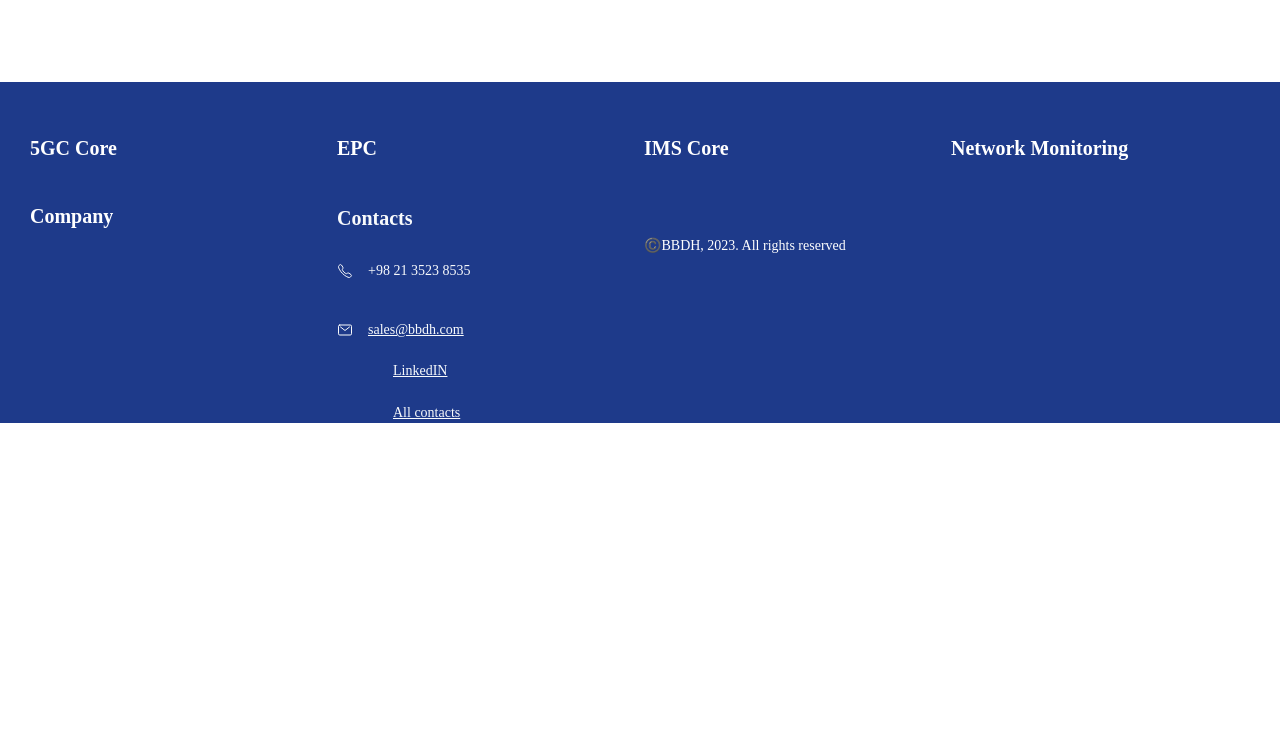
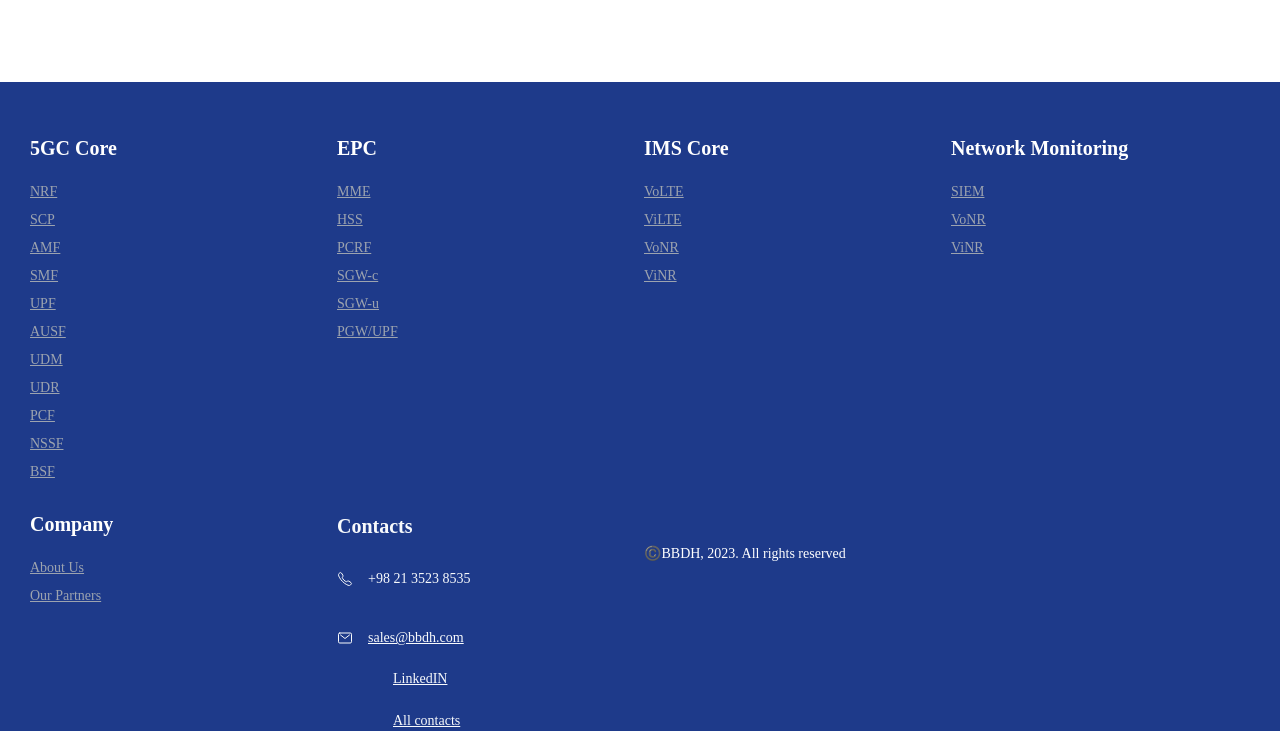
Before and after one commit to Homazd/Behin-Landing-Page, a Gatsby site: page /fiveGC/nrf in a window 1280 px wide. Shown: the part 830-1561 px from the top of the page. Before the commit the page ends 1253 px from the top, so only its background shows below. Built offline with nearby package versions, Linux system fonts and the light colour scheme; Gatsby itself is replaced by a stand-in of ours.

Commit message:
chore: resolve footer issue

```diff
--- a/src/components/Footer/Footer.js
+++ b/src/components/Footer/Footer.js
@@ -21,7 +21,7 @@ function Footer() {
                   className="block text-[12px] tablet:text-[14px] underline text-gray-400 font-normal"
                   key={index}
                 >
-                  {item.title}
+                  {item.header}
                 </Link>
               ))}
             </div>
--- a/src/pages/fiveGC/nrf.js
+++ b/src/pages/fiveGC/nrf.js
@@ -26,7 +26,7 @@ const NRFPage = () => {
       <div className="w-[300px] tablet:w-[700px] laptop:w-[800px] desktop:w-[1200px] mx-auto mt-5 place-content-center">
         <div className="grid place-content-center">
           <h1 className="font-bold text-[23px] tablet:text-[18px] mt-6 laptop:text-[30px] desktop:text-[46px] text-blue-600 p-2">
-            Network Repository Function(NRF)
+            Network Repository Function (NRF)
           </h1>
           <span className="text-[12px] laptop:text-[14px] desktop:text-[18px] leading-loose text-justify">
             In the context of 5G core, NRF stands for Network Repository
```
